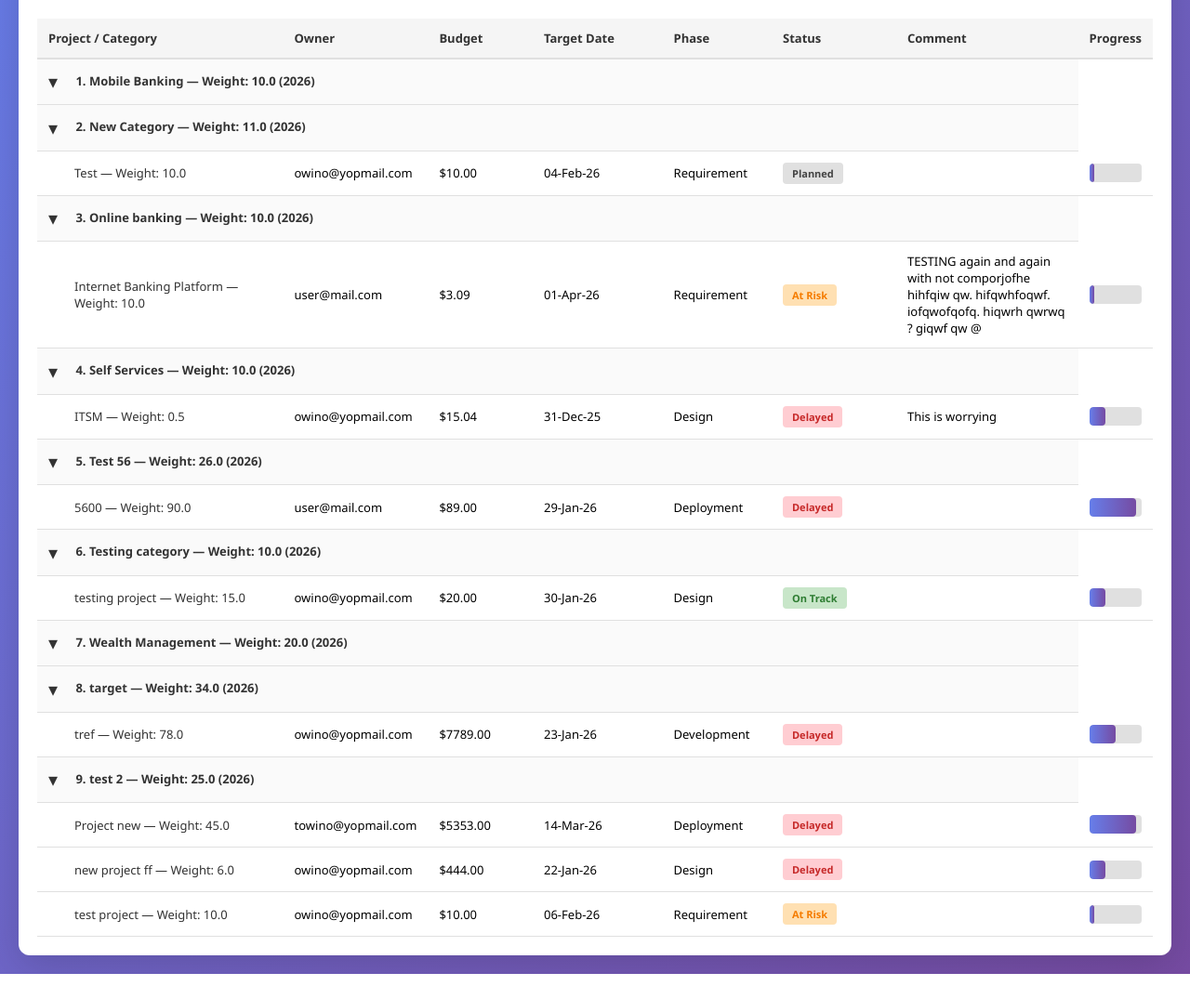
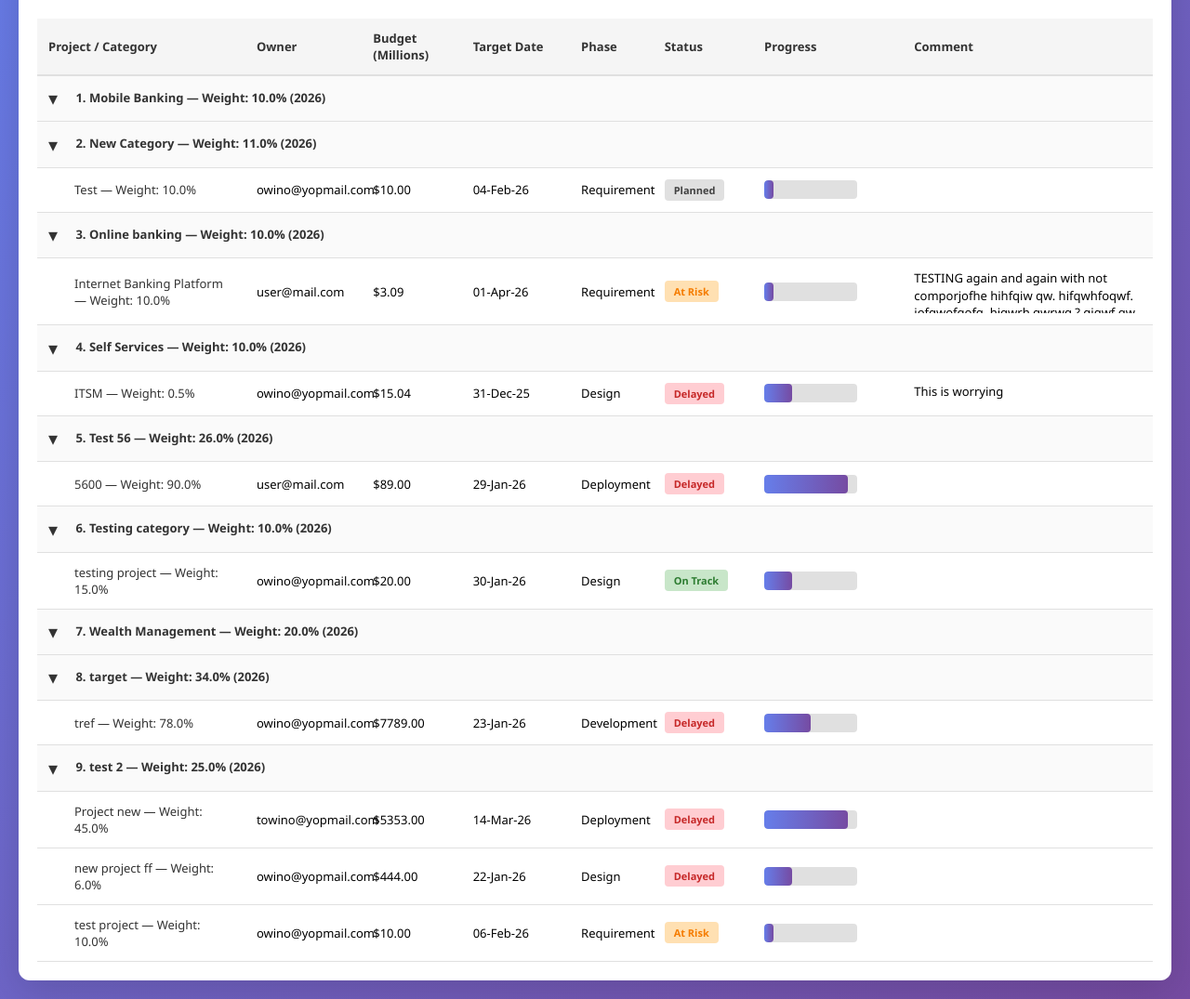
Before and after one commit to owinoakelo/Afx_Project_Tracker, a Django app: page / in a window 1280 px wide. Shown: the part 180-1255 px from the top of the page at 93% size. Before the commit the page ends 1228 px from the top, so only its background shows below. Run offline with Django 5.2, Linux system fonts and the light colour scheme; a user stored in the database is signed in; data comes from the database, SQL or seed files in the repository; both versions use the stored data as it was after the commit.

Commit message:
updating bugs and ui flow

```diff
--- a/project_tracker/main/urls.py
+++ b/project_tracker/main/urls.py
@@ -7,4 +7,6 @@
     path('project/<uuid:uid>/update/', views.project_update, name='project_update'),
     path('category/<uuid:uid>/', views.category_detail, name='category_detail'),
     path('category/<uuid:uid>/update/', views.category_update, name='category_update'),
+    path('category/create/', views.category_create, name='category_create'),
+    path('project/create/<uuid:cat_uid>', views.project_create, name='project_create'),
 ]
--- a/project_tracker/project_tracker/urls.py
+++ b/project_tracker/project_tracker/urls.py
@@ -21,4 +21,5 @@
     path('project_admin/', admin.site.urls),
     path('', include('main.urls')),
     path('users/', include('users.urls')),
+
 ]
--- a/project_tracker/templates/main/index.html
+++ b/project_tracker/templates/main/index.html
@@ -95,6 +95,7 @@
             width: 100%;
             border-collapse: collapse;
             font-size: 13px;
+            table-layout: fixed;
         }
 
         th {
@@ -125,6 +126,30 @@
         .proj-row td:first-child {
             padding-left: 40px;
         }
+        .comment-cell {
+            width: 32%;
+            max-width: 420px;
+            vertical-align: top;
+        }
+        .comment-col {
+            width: 32%;
+        }
+        .col-owner,
+        .col-budget {
+            width: 14%;
+        }
+        .col-owner,
+        .col-budget {
+            padding-right: 18px;
+        }
+        .comment-cell .comment-content {
+            max-height: 3.6em;
+            overflow-y: auto;
+            white-space: normal;
+            word-break: break-word;
+            overflow-wrap: anywhere;
+            line-height: 1.4;
+        }
         .project-name {
             /* font-weight: 600; */
             color: #333;
@@ -151,6 +176,7 @@
             border-radius: 4px;
             height: 20px;
             overflow: hidden;
+            max-width: 100px;
         }
 
         .progress-fill {
@@ -226,39 +252,36 @@
                 <thead>
                     <tr>
                         <th style="width: 25%">Project / Category</th>
-                        <th style="width: 12%">Owner</th>
-                        <th style="width: 10%">Budget</th>
+                        <th class="col-owner" style="width: 14%">Owner</th>
+                        <th class="col-budget" style="width: 12%">Budget (Millions)</th>
                         <th style="width: 13%">Target Date</th>
                         <th style="width: 10%">Phase</th>
                         <th style="width: 12%">Status</th>
-                        <th style="width: 18%">Comment</th>
-                        <th style="width: 28%">Progress</th>
+                        <th style="width: 18%">Progress</th>
+                        <th class="comment-col" style="width: 30%">Comment</th>
                     </tr>
                 </thead>
                 <tbody>
                     {% for category in categories %}
                     <tr class="row-category" data-uid="{{ category.uid }}">
-                        <td colspan="7">
+                        <td colspan="8">
                             <button class="toggle-btn" data-cat="{{ category.uid }}" aria-expanded="true" title="Toggle projects">▾</button>
-                            {{ forloop.counter }}. {{ category.category_name }} — Weight: {{ category.objective_weight }} ({{ category.scorecard_year }})
+                            {{ forloop.counter }}. {{ category.category_name }} — Weight: {{ category.objective_weight }}% ({{ category.scorecard_year }})
                         </td>
                     </tr>
                     {% for project in category.project_set.all %}
                     <tr data-cat="{{ category.uid }}" data-uid="{{ project.uid }}" class="proj-row">
                         <td>
-                            <span class="project-name">{{ project.project_name }} — Weight: {{ project.measure_initiative_weight }}</span>
+                            <span class="project-name">{{ project.project_name }} — Weight: {{ project.measure_initiative_weight }}%</span>
                         </td>
-                        <td>{{ project.owner.email }}</td>
-                        <td>${{ project.budget|default:"N/A" }}</td>
+                        <td class="col-owner">{{ project.owner.email }}</td>
+                        <td class="col-budget">${{ project.budget|default:"N/A" }}</td>
                         <td>{{ project.stretch_target_date|date:"d-M-y"|default:"N/A" }}</td>
                         <td>{{ project.project_phase }}</td>
                         <td>
                             {% with status=project.project_status.status_name %}
                                 <span class="status {% if status == 'On Track' %}status-on-track{% elif status == 'At Risk' %}status-at-risk{% elif status == 'Delayed' %}status-delayed{% elif status == 'Completed' %}status-completed{% else %}status-planned{% endif %}">{{ status }}</span>
                             {% endwith %}
-                        </td>
-                        <td>
-                            {{ project.comment|default:"" }}
                         </td>
                         <td>
                             <div class="progress-bar">
@@ -280,6 +303,9 @@
                                     <div class="progress-fill" style="width: 0%;"></div>
                                 {% endif %}
                             </div>
+                        </td>
+                        <td class="comment-cell">
+                            <div class="comment-content">{{ project.comment|default:"" }}</div>
                         </td>
                     </tr>
                     {% endfor %}
@@ -322,7 +348,7 @@
                             <input id="modal-budget" class="modal-input" type="number" step="0.01" />
                         </div>
                         <div class="modal-field">
-                            <label for="modal-measure-weight">Measure Weight</label>
+                            <label for="modal-measure-weight">Measure Weight %</label>
                             <input id="modal-measure-weight" class="modal-input" type="number" step="0.001" />
                         </div>
                         <div class="modal-field">
@@ -366,7 +392,7 @@
                             <input id="modal-category-name" class="modal-input" type="text" />
                         </div>
                         <div class="modal-field">
-                            <label for="modal-category-weight">Objective Weight</label>
+                            <label for="modal-category-weight">Objective Weight %</label>
                             <input id="modal-category-weight" class="modal-input" type="number" step="0.1" />
                         </div>
                         <div class="modal-field">
@@ -392,7 +418,7 @@
                         <input id="modal-new-category-name" type="text" style="width: 100%; padding: 8px; border: 1px solid #ddd; border-radius: 6px; font-size: 14px;">
                     </div>
                     <div>
-                        <label style="display: block; font-weight: 500; margin-bottom: 5px; color: #333;">Objective Weight</label>
+                        <label style="display: block; font-weight: 500; margin-bottom: 5px; color: #333;">Objective Weight %</label>
                         <input id="modal-new-category-weight" type="number" step="0.1" value="1.0" style="width: 100%; padding: 8px; border: 1px solid #ddd; border-radius: 6px; font-size: 14px;">
                     </div>
                     <div>
@@ -689,7 +715,7 @@
                         return getCookie('csrftoken');
                     })();
 
-                   fetch('/category/' + catUid + '/project/create/', {
+                   fetch('/project/create/' + catUid + '', {
                     method: 'POST',
                     headers: {
                         'Content-Type': 'application/json',
@@ -769,7 +795,7 @@
                         <input id="modal-new-project-budget" type="number" step="0.01" value="0" style="width: 100%; padding: 8px; border: 1px solid #ddd; border-radius: 6px; font-size: 14px;">
                     </div>
                     <div>
-                        <label style="display: block; font-weight: 500; margin-bottom: 5px; color: #333;">Measure Initiative Weight</label>
+                        <label style="display: block; font-weight: 500; margin-bottom: 5px; color: #333;">Measure Initiative Weight%</label>
                         <input id="modal-new-project-weight" type="number" step="0.1" value="1.0" style="width: 100%; padding: 8px; border: 1px solid #ddd; border-radius: 6px; font-size: 14px;">
                     </div>
                     <div>
```
Also changed, not shown: project_tracker/db.sqlite3.
